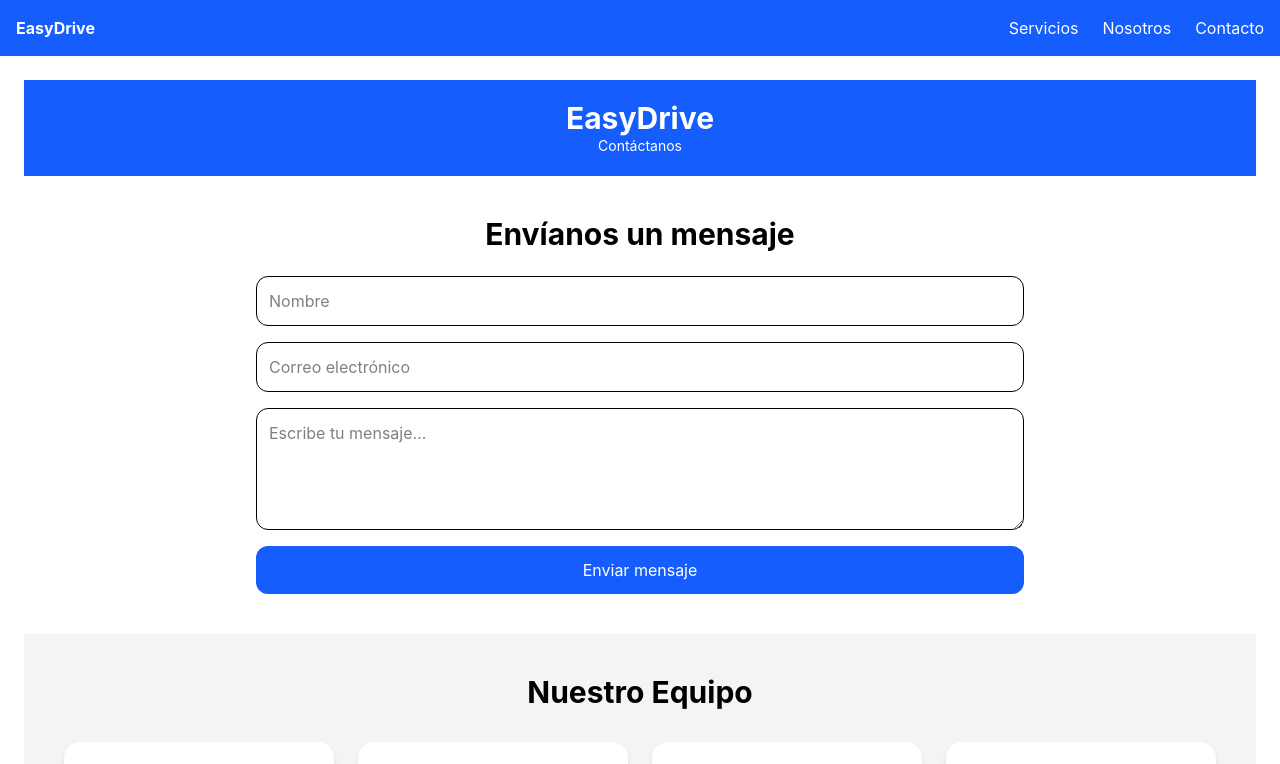
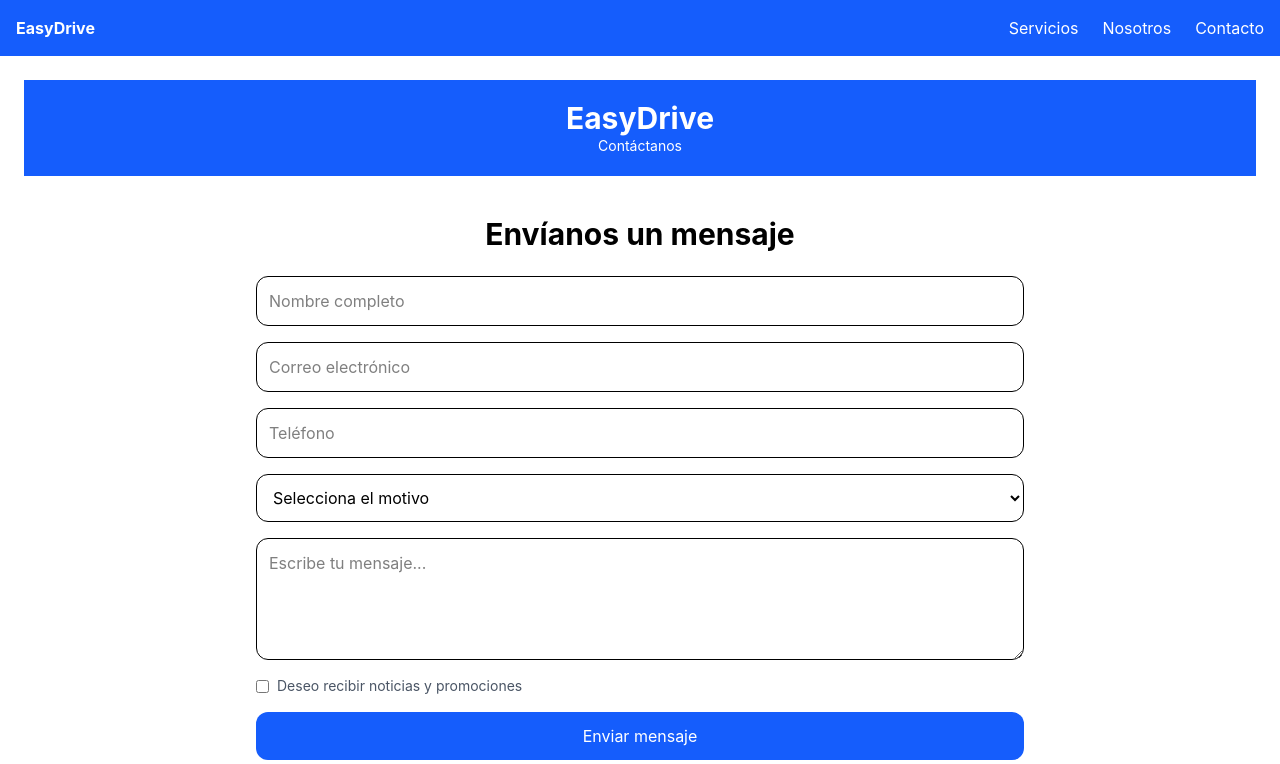
Before and after one commit to CrhistopherG/easydrive-web, a React (Vite) app: page /contacto in a window 1280 px wide. Shown: the top 764 px of the page. Built offline with nearby package versions, Linux system fonts and the light colour scheme.

Commit message:
Mejora de la pagina contacto

```diff
--- a/src/Contacto.tsx
+++ b/src/Contacto.tsx
@@ -2,9 +2,9 @@ import foto1 from "./images/crhistopher.jpg";
 import foto2 from "./images/juanpa.jpg";
 import foto3 from "./images/isaac.jpg";
 import foto4 from "./images/jesus.jpg";
+
 function Contacto() {
-
-return (
+  return (
     <div className="min-h-screen bg-gray-100">
 
       {/* Header */}
@@ -22,21 +22,47 @@ return (
         <form className="max-w-3xl mx-auto grid gap-4">
           <input
             type="text"
-            placeholder="Nombre"
+            placeholder="Nombre completo"
             className="p-3 border rounded-xl focus:outline-none focus:ring-2 focus:ring-blue-500"
+            required
           />
 
           <input
             type="email"
             placeholder="Correo electrónico"
             className="p-3 border rounded-xl focus:outline-none focus:ring-2 focus:ring-blue-500"
+            required
           />
+
+          <input
+            type="tel"
+            placeholder="Teléfono"
+            className="p-3 border rounded-xl focus:outline-none focus:ring-2 focus:ring-blue-500"
+          />
+
+          <select
+            className="p-3 border rounded-xl focus:outline-none focus:ring-2 focus:ring-blue-500"
+            required
+          >
+            <option value="">Selecciona el motivo</option>
+            <option value="soporte">Soporte técnico</option>
+            <option value="ventas">Ventas</option>
+            <option value="informacion">Información general</option>
+          </select>
 
           <textarea
             placeholder="Escribe tu mensaje..."
             rows={4}
             className="p-3 border rounded-xl focus:outline-none focus:ring-2 focus:ring-blue-500"
+            required
           ></textarea>
+
+          <div className="flex items-center gap-2">
+            <input type="checkbox" id="suscripcion" />
+            <label htmlFor="suscripcion" className="text-sm text-gray-600">
+              Deseo recibir noticias y promociones
+            </label>
+          </div>
 
           <button className="bg-blue-600 text-white p-3 rounded-xl hover:bg-blue-700 transition">
             Enviar mensaje
@@ -44,14 +70,13 @@ return (
         </form>
       </section>
 
-      {/* Integrantes */}
+      {/* Integrantes (se conserva igual con imágenes) */}
       <section className="p-10">
         <h2 className="text-3xl font-bold text-center mb-8">
           Nuestro Equipo
         </h2>
 
         <div className="grid gap-6 md:grid-cols-4">
-
           {/* Integrante 1 */}
           <div className="bg-white p-6 rounded-2xl shadow-md text-center">
             <img
@@ -80,7 +105,7 @@ return (
             />
             <h3 className="font-bold">Juan Pablo Pérez Martín</h3>
             <p className="text-gray-500 text-sm">Backend / Base de Datos</p>
-                       <a
+            <a
               href="https://github.com/JuanPabloPerezMartin"
               target="_blank"
               rel="noopener noreferrer"
@@ -99,7 +124,7 @@ return (
             />
             <h3 className="font-bold">Isaac Adrian Canul Perera</h3>
             <p className="text-gray-500 text-sm">Frontend / App</p>
-           <a
+            <a
               href="https://github.com/IsaacCanul"
               target="_blank"
               rel="noopener noreferrer"
@@ -127,7 +152,6 @@ return (
               https://github.com/Jesusgomez365
             </a>
           </div>
-
         </div>
       </section>
 
@@ -135,9 +159,8 @@ return (
       <footer className="bg-gray-800 text-white text-center p-4">
         <p>© 2026 EasyDrive - Todos los derechos reservados</p>
       </footer>
-
     </div>
   )
 }
 
-export default Contacto
+export default Contacto;
```
